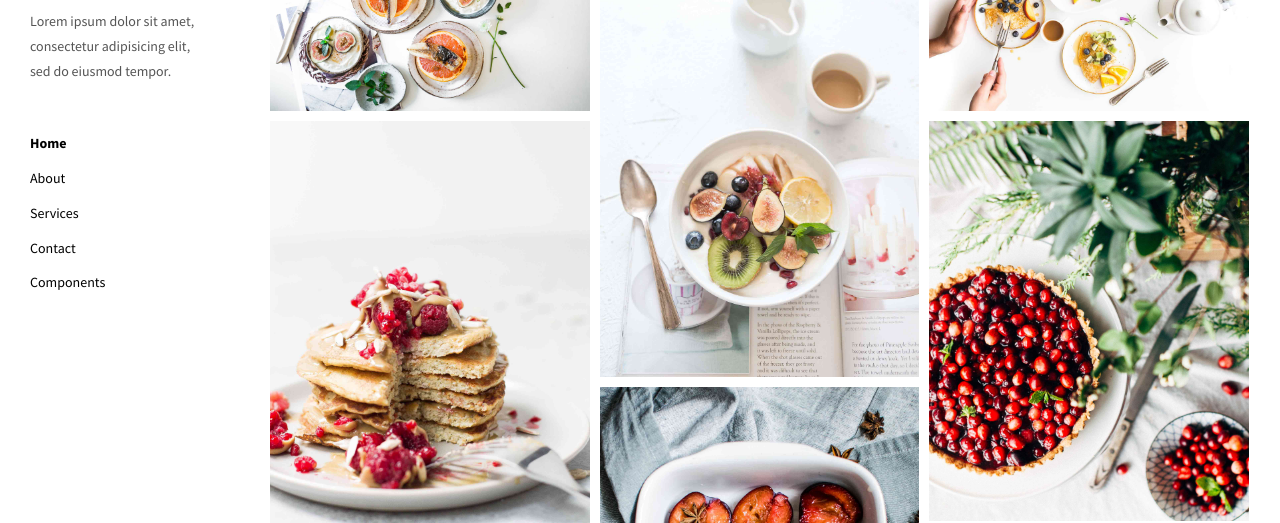
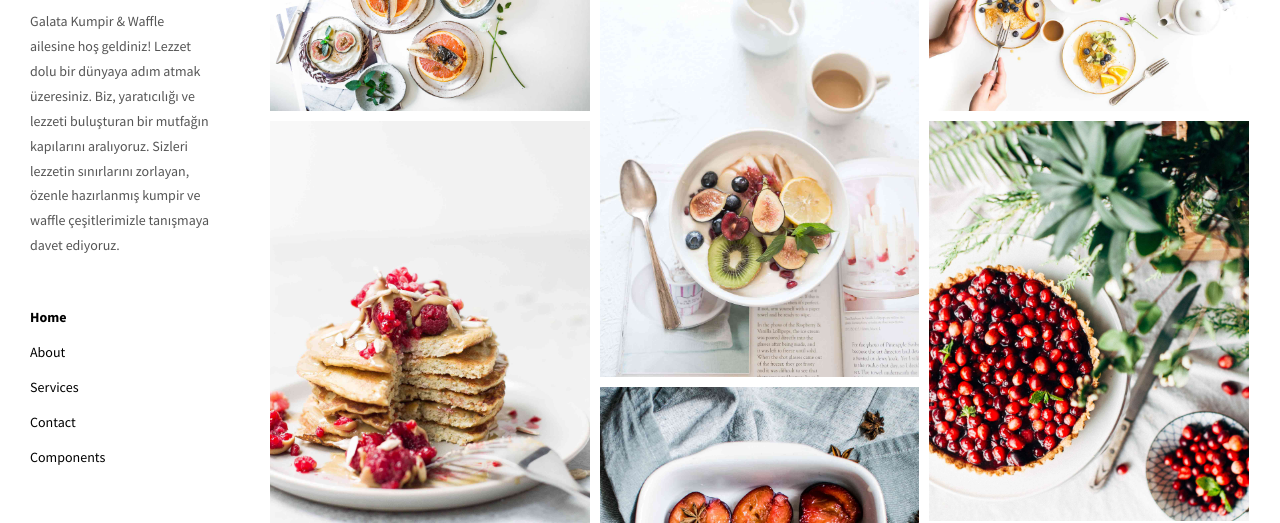
Before and after one commit to galatakumpir/galatakumpir.github.io, a plain HTML site: page index.html in a window 1280 px wide. Shown: the part 131-654 px from the top of the page. Drawn offline with nearby package versions, Linux system fonts and the light colour scheme.

Commit message:
text changed

```diff
--- a/index.html
+++ b/index.html
@@ -17,7 +17,7 @@
 
 
 
-  <title>Title page</title>
+  <title>Galata Kumpir & Waffle</title>
 
 <link href="./main.82cfd66e.css" rel="stylesheet"></head>
 
@@ -42,8 +42,9 @@
             <img class="img-responsive site-logo" alt="" src="./assets/images/mashup-logo.svg">
             Galata Kumpir & Waffle
           </a>
-        <p>Lorem ipsum dolor sit amet, consectetur adipisicing elit, sed do eiusmod
-        tempor.</p>
+        <p>Galata Kumpir & Waffle ailesine hoş geldiniz! Lezzet dolu bir dünyaya adım atmak üzeresiniz. Biz,
+          yaratıcılığı ve lezzeti buluşturan bir mutfağın kapılarını aralıyoruz. Sizleri lezzetin sınırlarını zorlayan,
+           özenle hazırlanmış kumpir ve waffle çeşitlerimizle tanışmaya davet ediyoruz.</p>
       </div>
       <ul class="nav">
         <li><a href="./index.html" title="">Home</a></li>
```
